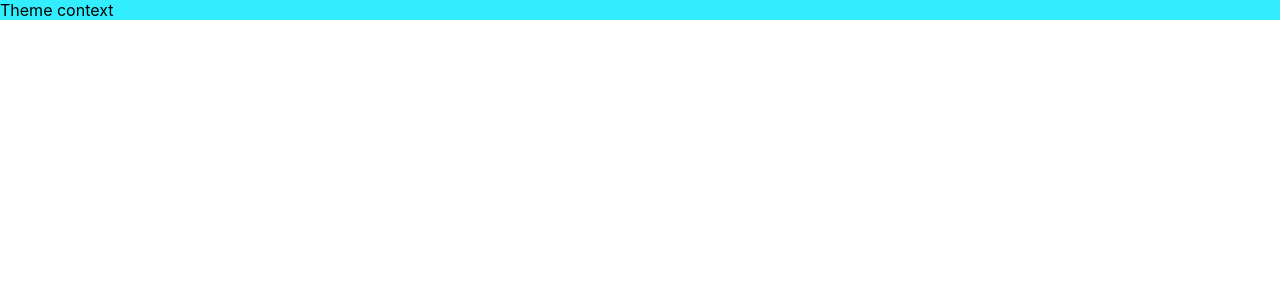
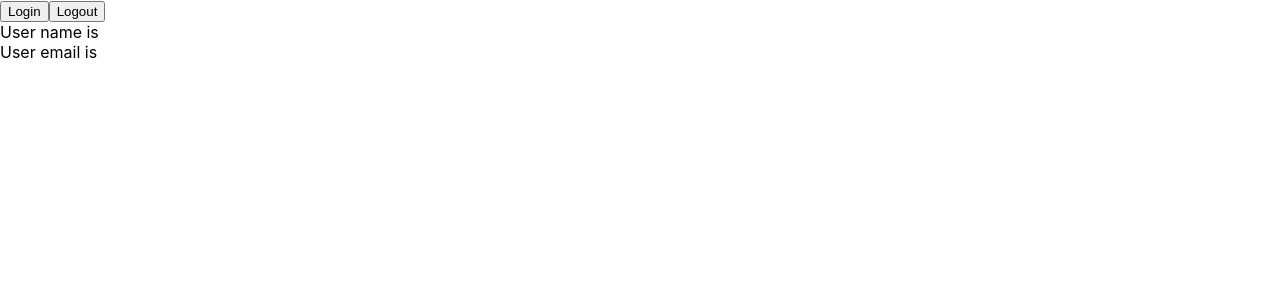
Before and after one commit to Sumit45doc/React-typescript, a React (Create React App) app: page / in a window 1280 px wide. Shown: the top 300 px of the page. Built offline with nearby package versions, Linux system fonts and the light colour scheme.

Commit message:
context future value

```diff
--- a/src/App.tsx
+++ b/src/App.tsx
@@ -7,8 +7,10 @@
 // import PersonList from "./components/PersonList";
 // import Status from "./components/Status";
 
-import Box from "./components/context/Box";
-import { ThemeContextprovider } from "./components/context/ThemeContext";
+import User from "./components/context/User";
+import { UserContextProvider } from "./components/context/UserContext";
+// import Box from "./components/context/Box";
+// import { ThemeContextprovider } from "./components/context/ThemeContext";
 
 // import Counter from "./components/Counter";
 // import User from "./components/User";
@@ -45,9 +47,12 @@
       <h2>{name}</h2> */}
       {/* <User name="sumit" email="ss8559283@gmail.com" />
       <Counter /> */}
-      <ThemeContextprovider>
+      {/* <ThemeContextprovider>
         <Box />
-      </ThemeContextprovider>
+      </ThemeContextprovider> */}
+      <UserContextProvider>
+        <User />
+      </UserContextProvider>
     </div>
   );
 }
--- /dev/null
+++ b/src/components/context/User.tsx
@@ -0,0 +1,28 @@
+import React, { useContext } from 'react'
+import { UserContext } from './UserContext'
+
+function User() {
+    const userContext = useContext(UserContext);
+    const handleLogin = () => {
+        userContext.setUser({
+            name: "sumit kumar sharma",
+            email: 'ss8559283@gmail.com'
+        })
+     }
+    const handleLogout = () => {
+        userContext.setUser({
+            name: '',
+            email: ''
+        })
+     }
+    return (
+        <div>
+            <button onClick={handleLogin}>Login</button>
+            <button onClick={handleLogout}>Logout</button>
+            <div>User name is {userContext.user?.name}</div>
+            <div>User email is {userContext.user?.email} </div>
+        </div>
+    )
+}
+
+export default User
--- /dev/null
+++ b/src/components/context/UserContext.tsx
@@ -0,0 +1,23 @@
+import { createContext, useState } from "react";
+
+export type AuthUser = {
+    name: string;
+    email: string;
+}
+
+type UserContextProviderProps = {
+    children: React.ReactNode
+}
+
+type UserContextType = {
+    user: AuthUser | null;
+    setUser: React.Dispatch<React.SetStateAction<AuthUser>>;
+}
+
+export const UserContext = createContext({} as UserContextType)
+
+export const UserContextProvider = (props: UserContextProviderProps) => {
+    const [user, setUser] = useState({} as AuthUser);
+
+    return <UserContext.Provider value={{user, setUser}}>{props.children}</UserContext.Provider>
+}
```
